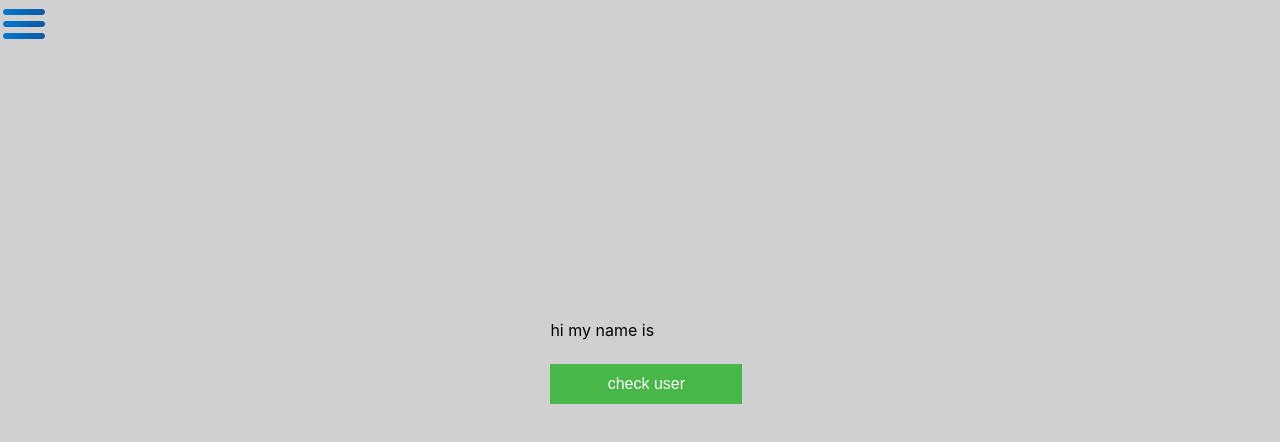
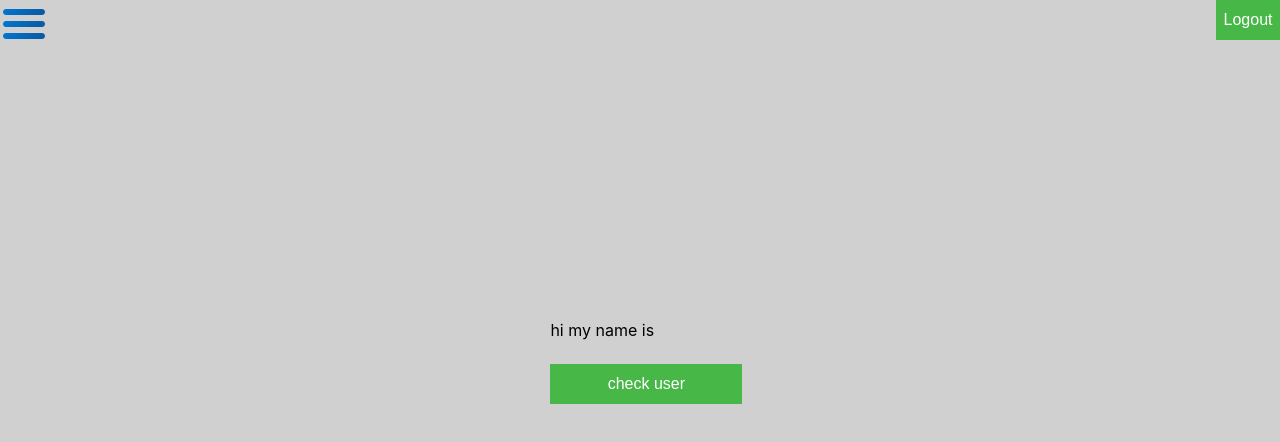
Before and after one commit to vivek-investwell/frontend, a React (Create React App) app: page /home in a window 1280 px wide. Shown: the top 442 px of the page. Built offline with nearby package versions, Linux system fonts and the light colour scheme.

Commit message:
updated home.jsx

```diff
--- a/src/uicollection/home/Home.jsx
+++ b/src/uicollection/home/Home.jsx
@@ -3,15 +3,12 @@ import '../../media/css/home.css'
 import { Link, json, useLocation, useNavigate } from 'react-router-dom';
 import axios from 'axios';
 import Navbar from '../shared/Navbar';
-const icon = require("../../media/image/menubar.png");
-// const {Navbar} = require('../shared/Navbar')
+const icon = require("../../media/images/menu.png");
 export default function Home() {
   const location = useLocation();
-  // const currentUser =  localStorage.getItem("currentUser");
   console.log("eher " , location.state?.props);
   const username = location.state?.props;
   const [display , setDisplay] = useState(false);
-  // const [show , setshow] = useState(false);
   const navigate = useNavigate();
   useEffect(()=>{
     if(username && username.length>1){
@@ -36,14 +33,24 @@ export default function Home() {
       // return;
     }else{
       console.log("data" , data);
-      console.log("response" , response.data);
+      console.log("responsee" , response.data);
+      const dataString = JSON.stringify(response.data);
+      // document.getElementById('showData').innerText = `${dataString}`;
       document.getElementById('showData').innerText = `${dataString}`;
+
     }
 
   })
   .catch(error => {
     console.error('Error fetching data:', error);
   });
+  }
+  const handleLogout = async()=>{
+        const res =  await axios.post('http://localhost:8000/auth/logout',{withCredentials: true })
+        console.log("log",res);
+        if(res.data === "user has been logged out"){
+          navigate("/");
+        }
   }
   return (
     <div className='home'>
@@ -55,7 +62,7 @@ export default function Home() {
         <div id='showData'></div>
      </div>
      {display && <div id='homeToast'>successfully logged In</div>}
-      {/* <button className='logout'>Logout</button> */}
+       <button className='logout' onClick={handleLogout}>Logout</button>
     </div>
   )
 }
```
